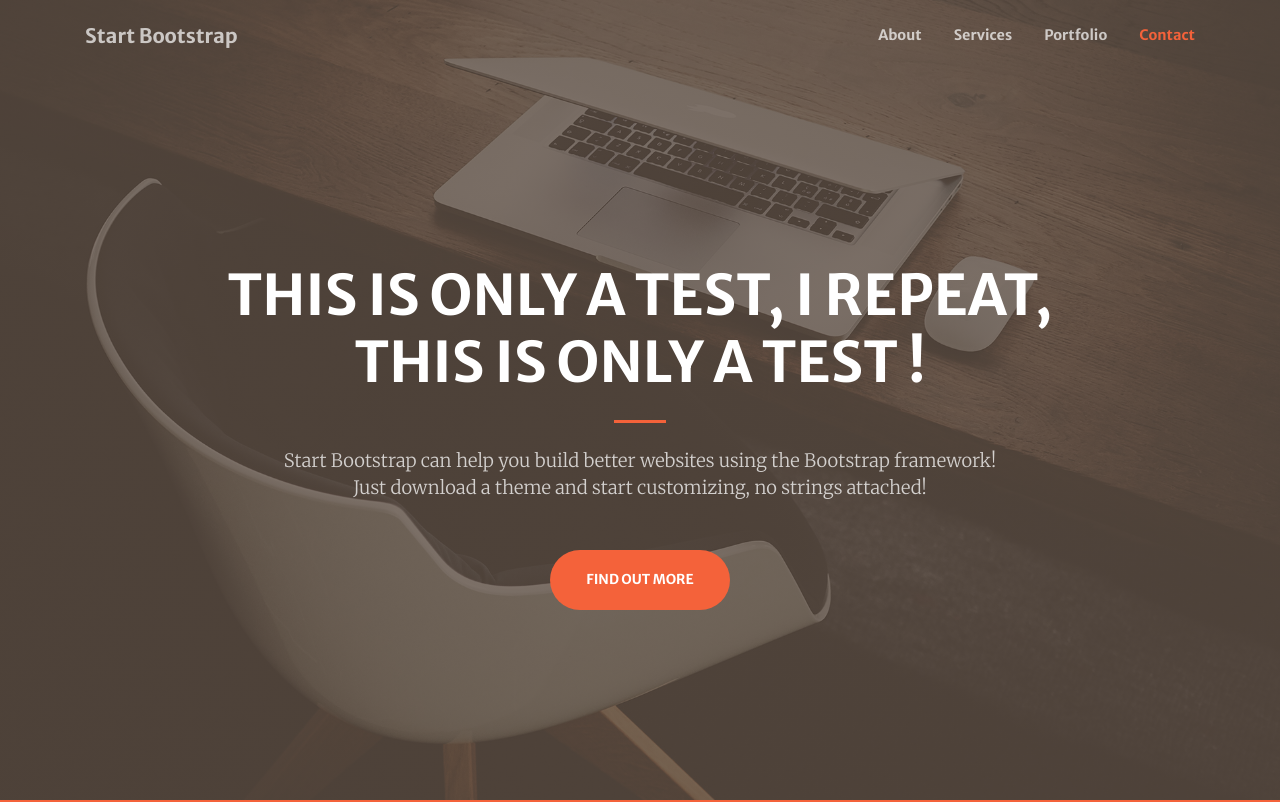
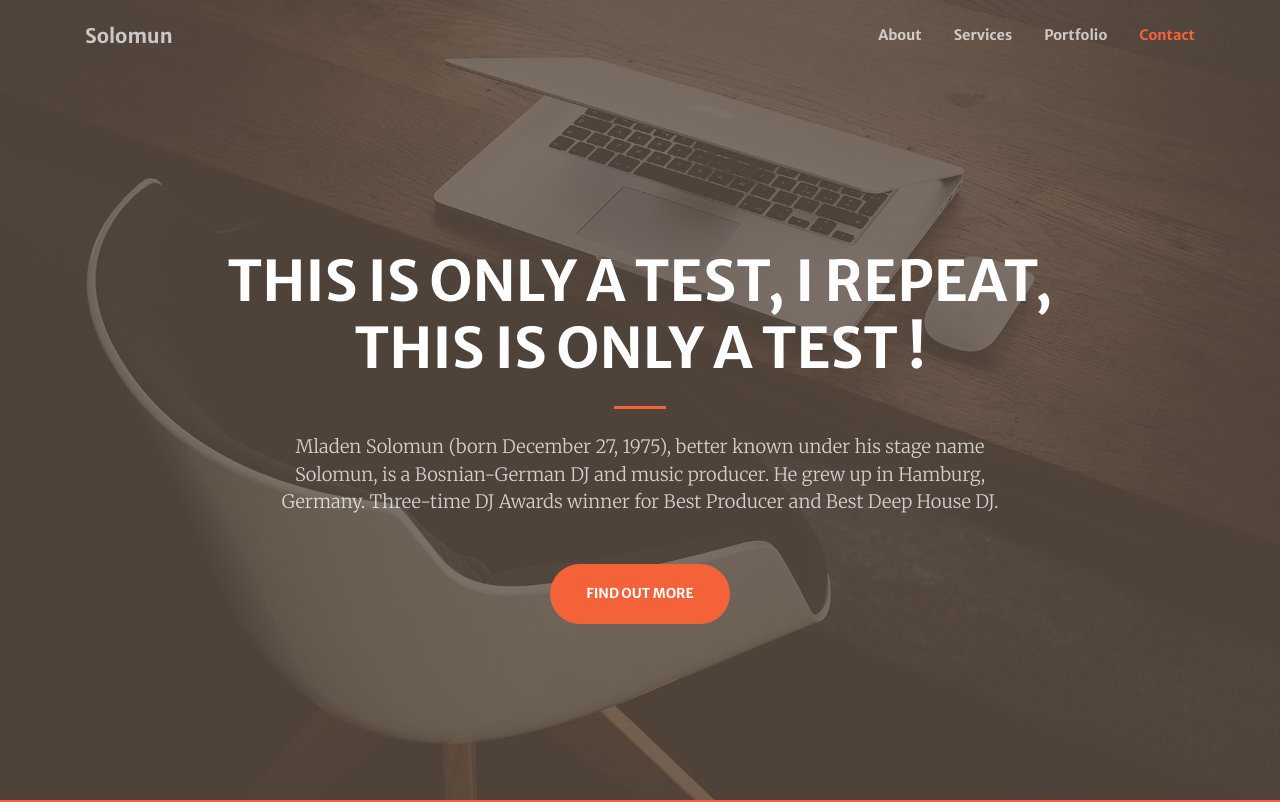
Before and after one commit to iam27ne/go-web-app-with-gin-aehtn, a website with bundled scripts: page public/index.html in a window 1280 px wide. Shown: the top 802 px of the page. Built offline with nearby package versions, Linux system fonts and the light colour scheme.

Commit message:
update index.html

```diff
--- a/public/index.html
+++ b/public/index.html
@@ -30,7 +30,7 @@
   <!-- Navigation -->
   <nav class="navbar navbar-expand-lg navbar-light fixed-top py-3" id="mainNav">
     <div class="container">
-      <a class="navbar-brand js-scroll-trigger" href="#page-top">Start Bootstrap</a>
+      <a class="navbar-brand js-scroll-trigger" href="#page-top">Solomun</a>
       <button class="navbar-toggler navbar-toggler-right" type="button" data-toggle="collapse" data-target="#navbarResponsive" aria-controls="navbarResponsive" aria-expanded="false" aria-label="Toggle navigation">
         <span class="navbar-toggler-icon"></span>
       </button>
@@ -62,7 +62,9 @@
           <hr class="divider my-4">
         </div>
         <div class="col-lg-8 align-self-baseline">
-          <p class="text-white-75 font-weight-light mb-5">Start Bootstrap can help you build better websites using the Bootstrap framework! Just download a theme and start customizing, no strings attached!</p>
+          <p class="text-white-75 font-weight-light mb-5">Mladen Solomun (born December 27, 1975), better known under his stage name Solomun, is a Bosnian-German DJ and music producer.
+            He grew up in Hamburg, Germany. Three-time DJ Awards winner for Best Producer and Best Deep House DJ.
+          </p>
           <a class="btn btn-primary btn-xl js-scroll-trigger" href="#about">Find Out More</a>
         </div>
       </div>
```
